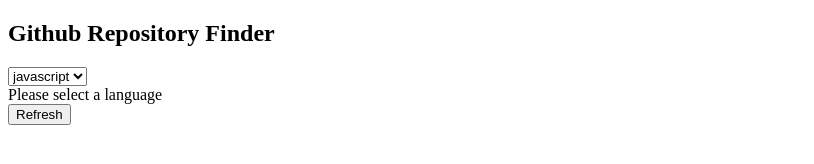
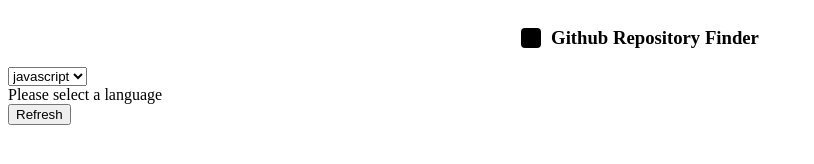
Before and after one commit to 07krW5Hnr5ghy/github-finder, a plain HTML site: page index.html in a window 1280 px wide. Shown: the whole page, without its empty margins (0-814 px from the left). Drawn offline with Linux system fonts and the light colour scheme.

Commit message:
feature(main): style the header

```diff
--- a/css/index.css
+++ b/css/index.css
@@ -1,3 +1,17 @@
+header{
+    width: 100%;
+    display: flex;
+    flex-direction: row;
+    justify-content: center;
+    align-items: center;
+    gap:10px;
+}
+.black-square{
+    width: 20px;
+    height: 20px;
+    background-color: black;
+    border-radius: 4px;
+}
 .language-color{
     width: 20px;
     height: 20px;
--- a/index.html
+++ b/index.html
@@ -10,8 +10,8 @@
     <body>
         <header>
             <div class="black-square"></div>
-            <div class="title-container">
-                <h2>Github Repository Finder</h2>
+            <div class="title-wrapper">
+                <h3>Github Repository Finder</h3>
             </div>
         </header>
         <div class="github-finder-wrapper">
```
